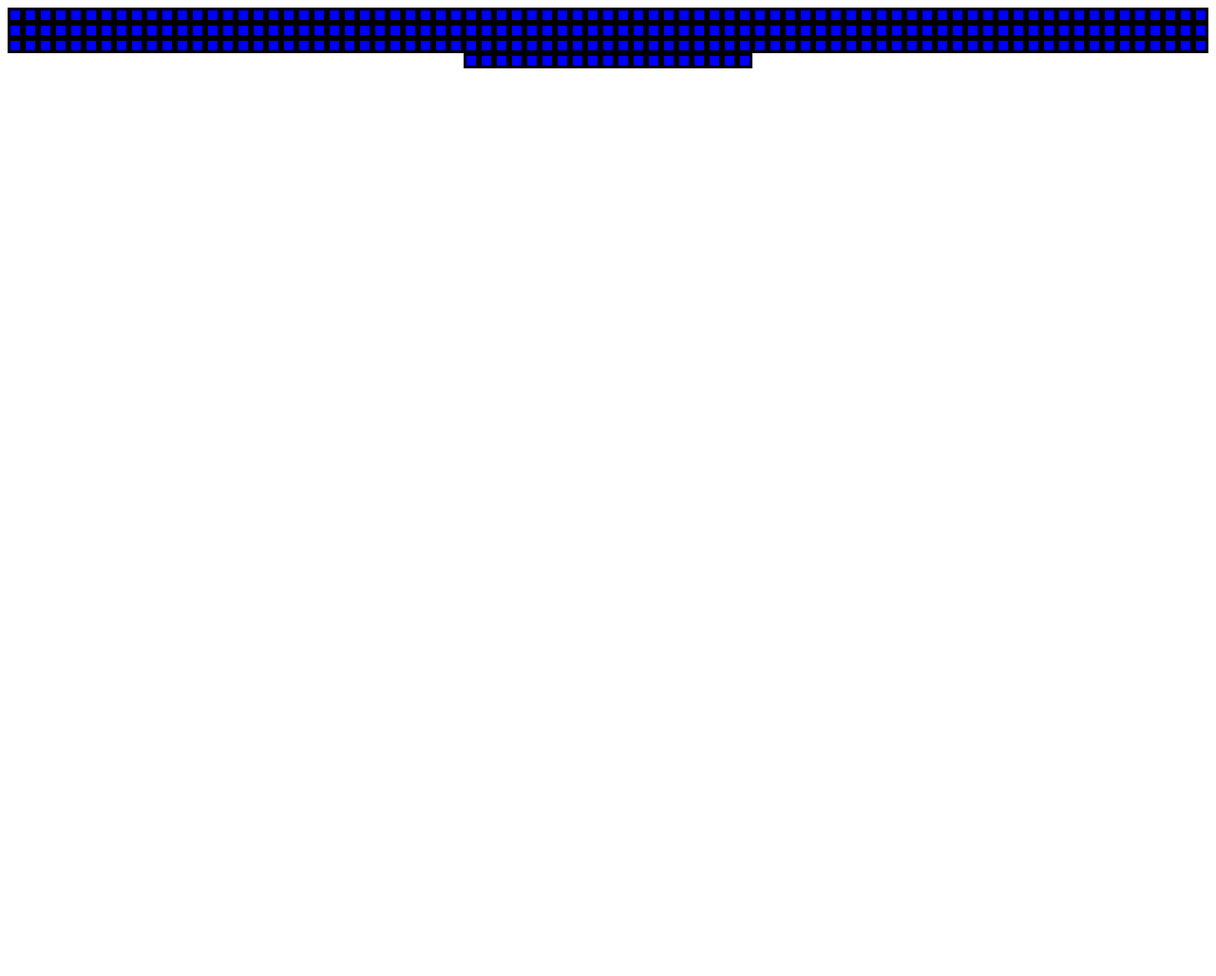
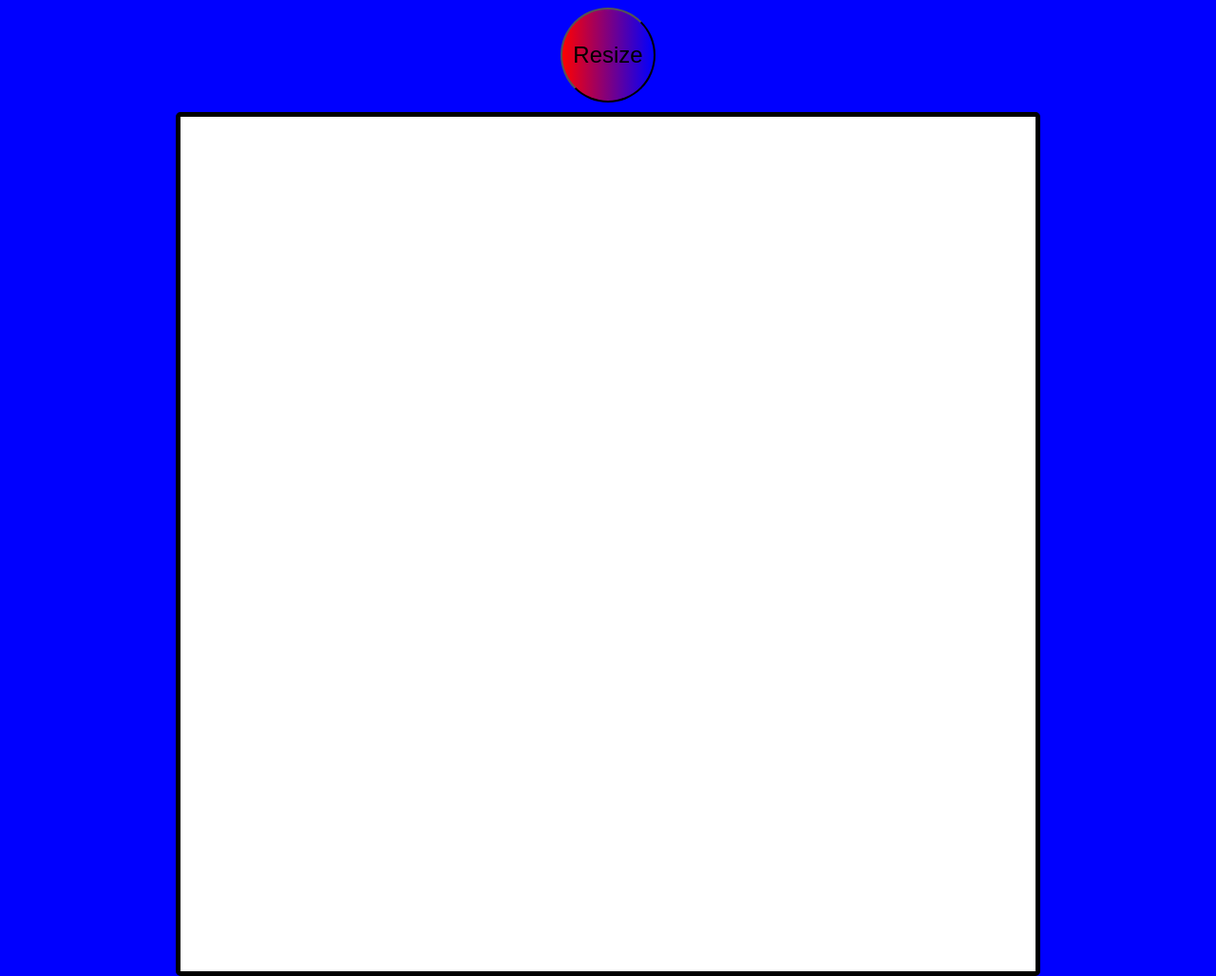
Before and after one commit to leetie/etch-a-sketch, a plain HTML site: page index.html in a window 1280 px wide. Shown: the whole page at 95% size. Before the commit the page ends 800 px from the top, so only its background shows below. Drawn offline with Linux system fonts and the light colour scheme.

Commit message:
added reset button, made cell divs fit parent, added css

```diff
--- a/index.html
+++ b/index.html
@@ -8,7 +8,9 @@
   <link rel="stylesheet" href="style.css">
 </head>
 <body>
-  <div id="flex-container"></div>
+  <div class="biggerContainer"></div>
+    <div class="container" id="container"></div>
+
 
   <script src="script.js"></script>
 </body>
--- a/script.js
+++ b/script.js
@@ -1,12 +1,45 @@
-const container = document.getElementById('flex-container');
-container.classList.add('flex-container');
+const biggerContainer = document.querySelector('.biggerContainer');
+var resetButton = document.createElement('button');
+resetButton.classList = 'button';
+resetButton.textContent = "Resize";
+resetButton.addEventListener('click', function () {
+                                        let gridSize = prompt("choose grid size");
+                                        while (container.hasChildNodes()) {
+                                          container.removeChild(container.firstChild);
+                                        }
+                                        genDivs(gridSize);
+});
 
+biggerContainer.appendChild(resetButton);
+genDivs(25);
 
+function resetButton () {
+  let gridSize = prompt("Choose grid size");
+  while (container.hasChildNodes()) {
+    container.removeChild(container.firstChild);
+  }
+  genDivs(gridSize);
+}
 
-for (let i = 0; i < 256; i++) {
-  var flexBox = document.createElement('div');
-  flexBox.id = 'flexbox' + i;
-  flexBox.classList.add('flexBox');
+function genDivs(v) {
+  var e = document.getElementById('container');
+  for (let i = 0; i < v; i++) {
+    var row = document.createElement('div');
+    row.className = 'row';
 
-  container.appendChild(flexBox);
+    for (let x = 1; x <=v; x++) {
+      var cell = document.createElement('div');
+      cell.className = 'cell';
+      cell.textContent = i;
+      cell.style.cssText = "height: " + (900 / v) + "px;";
+      row.appendChild(cell);
+    }
+    e.appendChild(row);
+    var cell = document.querySelectorAll('.cell');
+    //colorType(variable) ---make global colortype variable as argument  "colorType(white) {cell.classList.add('white'"})
+      cell.forEach(cell => {
+        cell.addEventListener('mouseover', function () {cell.classList.add('hovered');})
+      });
+  }
+  return e;
 }
--- a/style.css
+++ b/style.css
@@ -1,14 +1,45 @@
-#flex-container {
-  display: flex;
-  justify-content: center;
-  flex-wrap: wrap;
+.button {
+  font-size: 1.5em;
+  height: 100px;
+  width: 100px;
+  background-image: linear-gradient(90deg, red, blue);
+  border-radius: 100%;
 }
 
-.flexBox {
-  width: 10px;
-  height: 10px;
+.button:hover {
+
+  cursor: pointer;
+}
+
+body {
+  text-align: center;
   background-color: blue;
+}
 
-  border-style: solid;
-  border-color: black;
+.container {
+  height: 900px;
+  width: 900px;
+  justify-content: center;
+  display: inline-flex;
+  border: 5px black solid;
+  border-radius: 5px;
+  font-size: 0;
+  margin: 10px auto;
+  box-shadow: indigo;
 }
+
+.active {
+  background-color: black;
+}
+
+.cell {
+  background-color: white;
+}
+
+.row {
+  width: 100%;
+}
+
+.hovered {
+  background-color: gray;
+}
```
